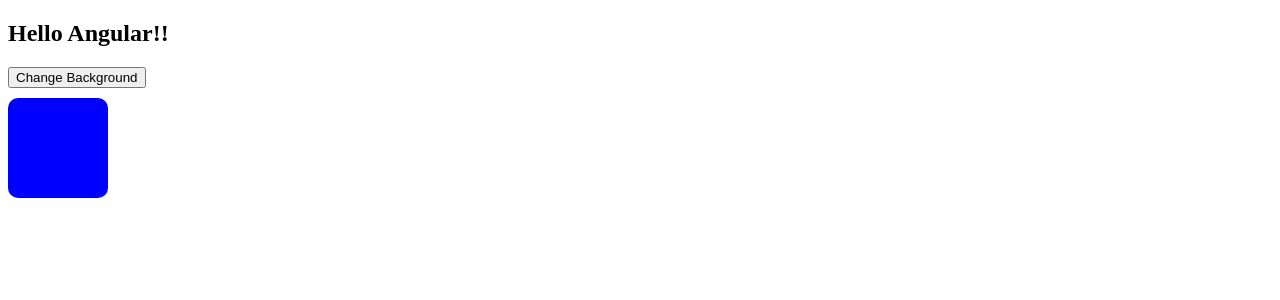
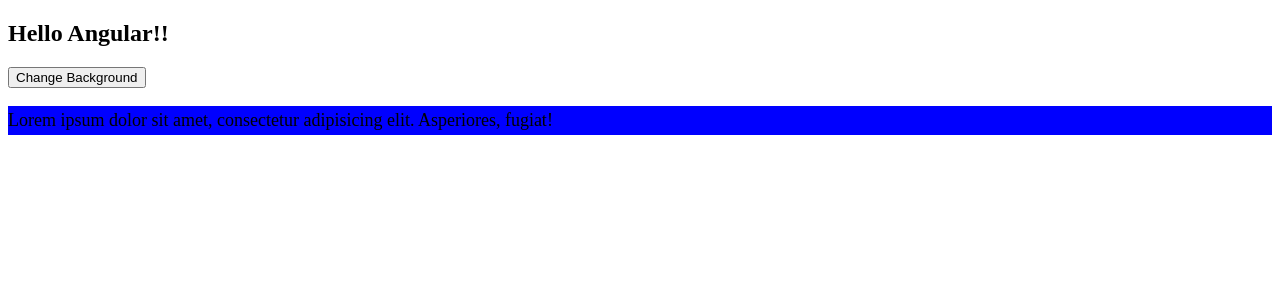
Before and after one commit to TeterevArtem/angular-learning, an Angular app: page / in a window 1280 px wide. Shown: the top 300 px of the page. Built offline with nearby package versions, Linux system fonts and the light colour scheme.

Commit message:
ngClass example

```diff
--- a/src/app/app.component.html
+++ b/src/app/app.component.html
@@ -1,9 +1,11 @@
 <h2>Hello Angular!!</h2>
 <button (click)="backgroundToggle = !backgroundToggle">Change Background</button>
-<div [ngStyle]="{
-  width: '100px',
-  height: '100px',
-  borderRadius:'10px',
-  marginTop: '10px',
-  background: backgroundToggle ? 'red' : 'blue'
-}"></div>
+<!--<div [ngStyle]="{-->
+<!--  width: '100px',-->
+<!--  height: '100px',-->
+<!--  borderRadius:'10px',-->
+<!--  marginTop: '10px',-->
+<!--  background: backgroundToggle ? 'red' : 'blue'-->
+<!--}"></div>-->
+<!--<p [ngClass]="{red: backgroundToggle, blue: !backgroundToggle}">Lorem ipsum dolor sit amet, consectetur adipisicing elit. Dolorum, error.</p>-->
+<p [class.red]="backgroundToggle"[class.blue]="!backgroundToggle">Lorem ipsum dolor sit amet, consectetur adipisicing elit. Asperiores, fugiat!</p>
--- a/src/app/app.component.scss
+++ b/src/app/app.component.scss
@@ -0,0 +1,10 @@
+.red{
+  background: red;
+  line-height: 2.2;
+  font-size: 22px;
+}
+.blue{
+  background: blue;
+  line-height: 1.6;
+  font-size: 18px;
+}
```
